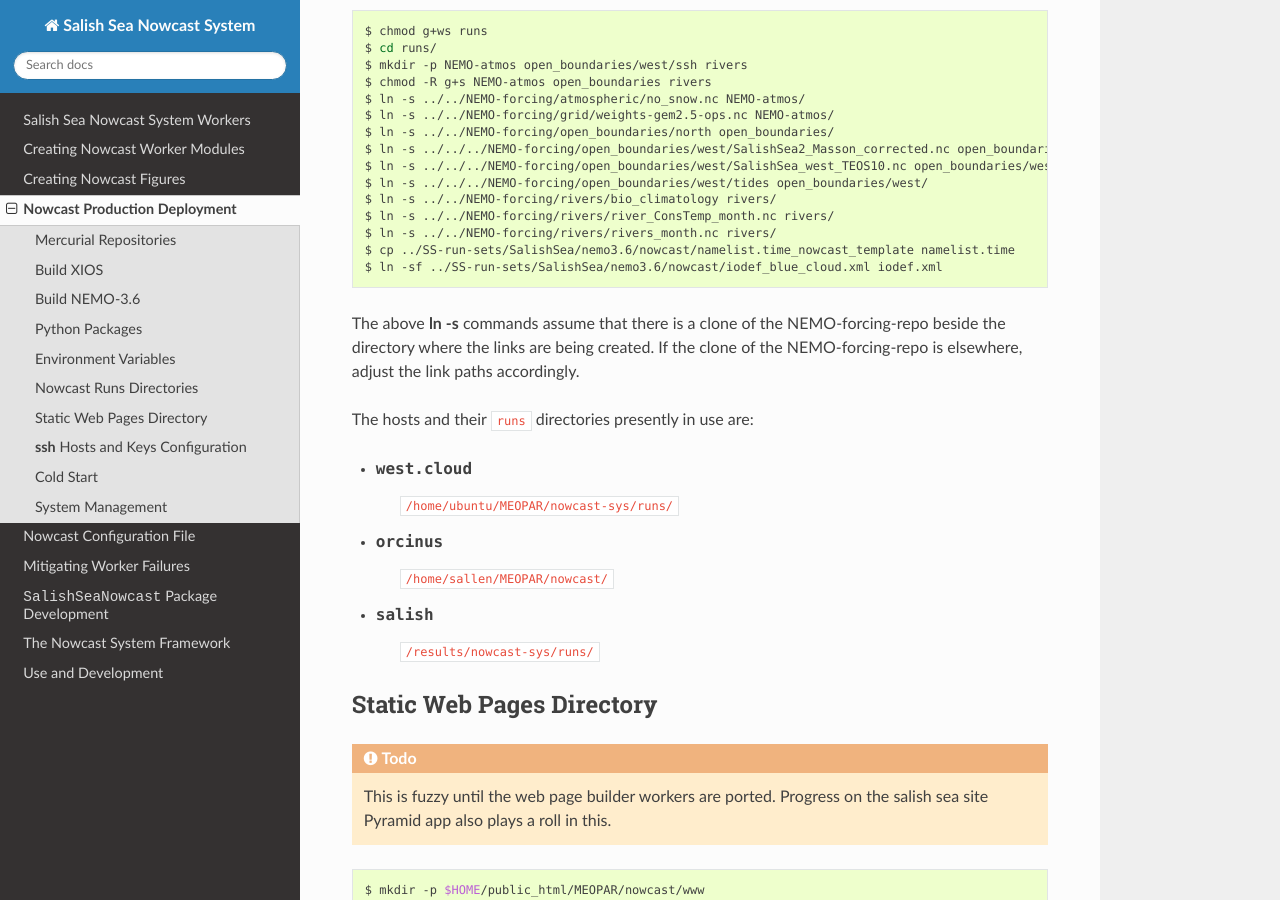
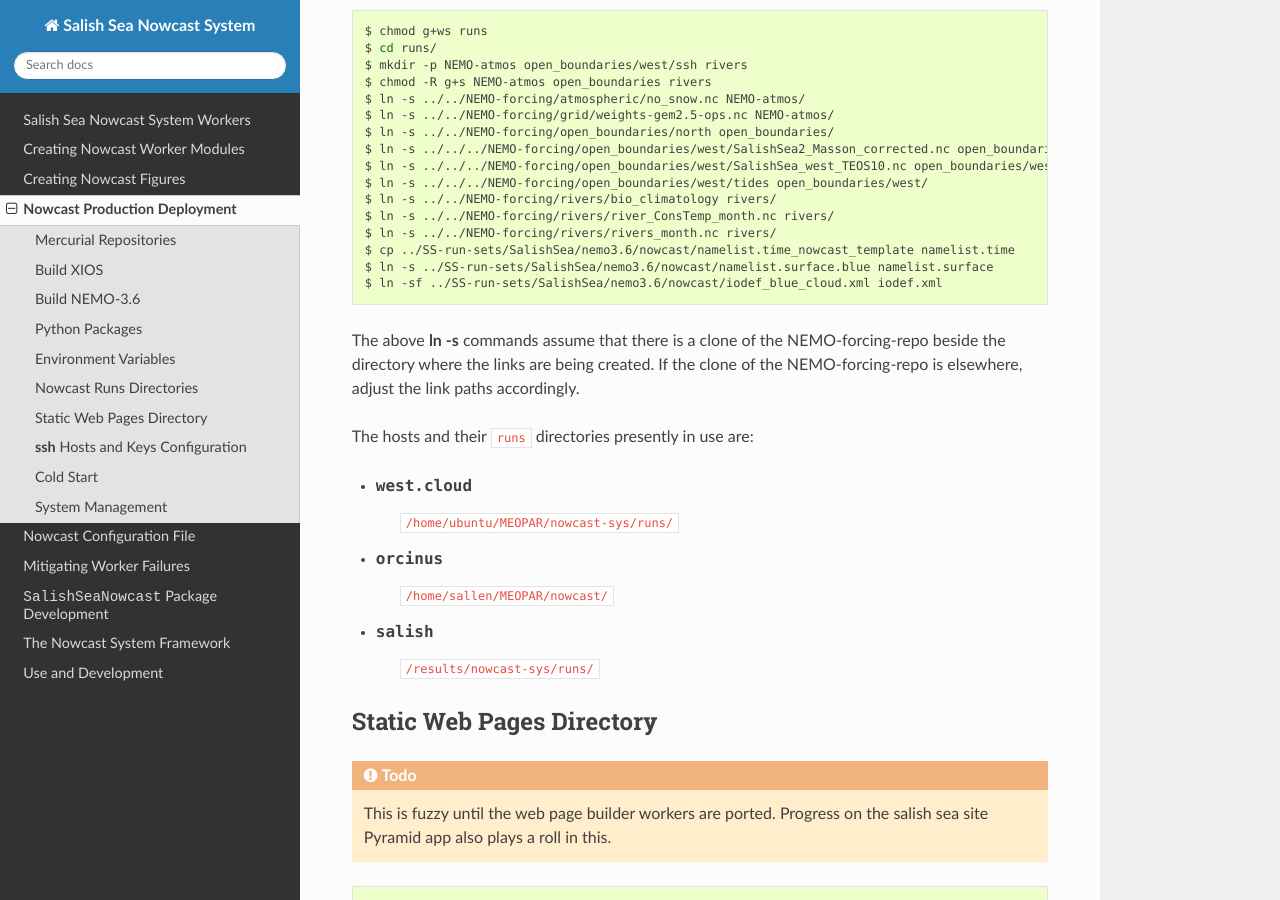
Before and after one commit to SalishSeaCast/SalishSeaNowcast, a Sphinx documentation site: the page built from docs/deploy.rst, in a window 1280 px wide and 900 px high, scrolled down 2258 px. Built offline with Sphinx 7.4.7 and the Read the Docs theme 2.0.0, drawn with Linux system fonts in a browser that asks for light colours; the version number could not be read and is left out.

Commit message:
Add symlink setup for nowcast namelist.surface to deployment docs.

```diff
--- a/docs/deploy.rst
+++ b/docs/deploy.rst
@@ -147,6 +147,7 @@ On the hosts where the nowcast system NEMO runs will be executed create a :file:
     $ ln -s ../../NEMO-forcing/rivers/river_ConsTemp_month.nc rivers/
     $ ln -s ../../NEMO-forcing/rivers/rivers_month.nc rivers/
     $ cp ../SS-run-sets/SalishSea/nemo3.6/nowcast/namelist.time_nowcast_template namelist.time
+    $ ln -s ../SS-run-sets/SalishSea/nemo3.6/nowcast/namelist.surface.blue namelist.surface
     $ ln -sf ../SS-run-sets/SalishSea/nemo3.6/nowcast/iodef_blue_cloud.xml iodef.xml
 
 The above :command:`ln -s` commands assume that there is a clone of the :ref:`NEMO-forcing-repo` beside the directory where the links are being created.
```
